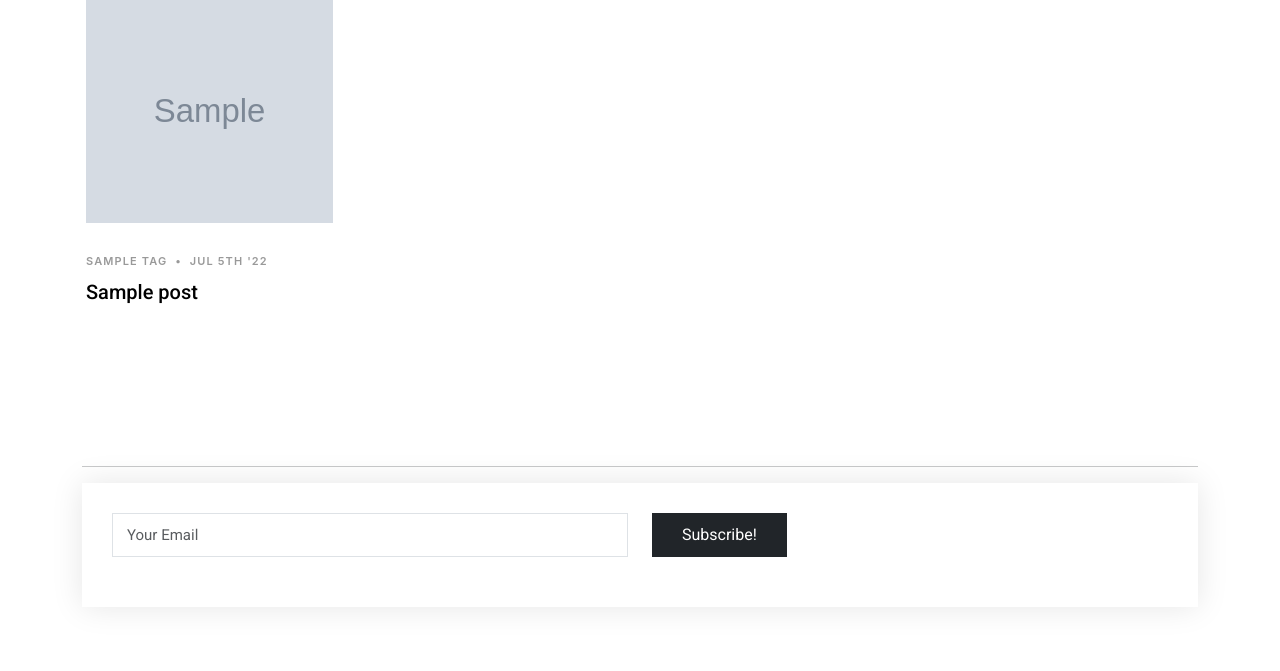
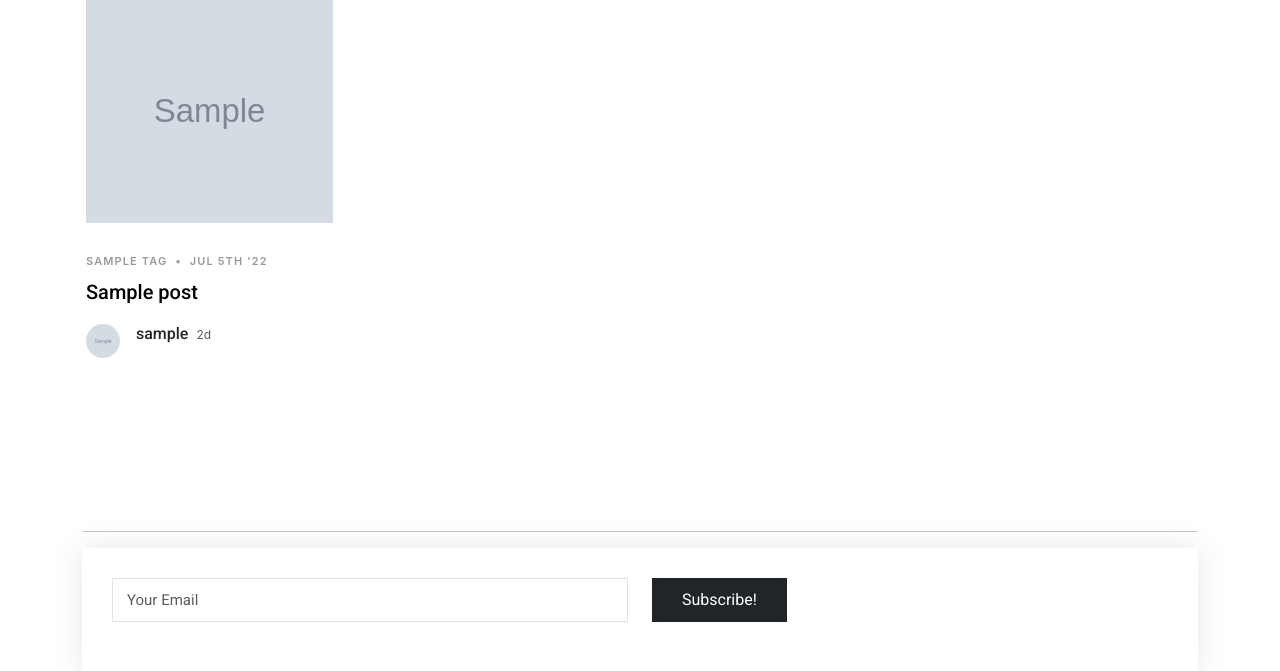
Before and after one commit to z4gon/blog_django, a Django app: a page that uses app/templates/app/tag_posts_list.html in a window 1280 px wide. Shown: the part 203-874 px from the top of the page. Run offline with Django 4.2, Linux system fonts and the light colour scheme; tables that the repository leaves empty hold one stand-in row (values such as "Sample post"); grey boxes marked "Sample" are stand-in pictures; some libraries are stand-ins or nearby versions.

Commit message:
show post author on grid

```diff
--- a/app/static/app/css/overrides.css
+++ b/app/static/app/css/overrides.css
@@ -5,7 +5,7 @@
 	vertical-align: top;
 }
 
-.post-entry-1 img {
+.post-entry-1 .img-fluid {
 	margin-bottom: 30px;
 	min-height: 14em;
 	object-fit: cover;
--- a/app/templates/app/posts_list.html
+++ b/app/templates/app/posts_list.html
@@ -68,7 +68,7 @@
 							{{ post.title }}
 						</a>
 					</h2>
-					{% comment %} {% if post.author %}
+					{% if post.author %}
 						<div class="comment d-flex mb-4">
 							<div class="flex-shrink-0">
 								<div class="avatar avatar-sm rounded-circle">
@@ -82,7 +82,7 @@
 								</div>
 							</div>
 						</div>
-					{% endif %} {% endcomment %}
+					{% endif %}
 				</div>
 			<!-- card end-->
 			{% endfor %}
--- a/app/templates/app/tag_posts_list.html
+++ b/app/templates/app/tag_posts_list.html
@@ -25,6 +25,21 @@
 							{{ post.title }}
 						</a>
 					</h2>
+					{% if post.author %}
+						<div class="comment d-flex mb-4">
+							<div class="flex-shrink-0">
+								<div class="avatar avatar-sm rounded-circle">
+									<img class="avatar-img" src={{ post.author.image.url }} alt="" />
+								</div>
+							</div>
+							<div class="flex-grow-1 ms-2 ms-sm-3">
+								<div class="comment-meta d-flex align-items-baseline">
+									<h6 class="me-2">{{ post.author.username }}</h6>
+									<span class="text-muted">2d</span>
+								</div>
+							</div>
+						</div>
+					{% endif %}
 				</div>
 			<!-- card end-->
 			{% endfor %}
```
Lines whose indentation alone changed are shown as unchanged.
